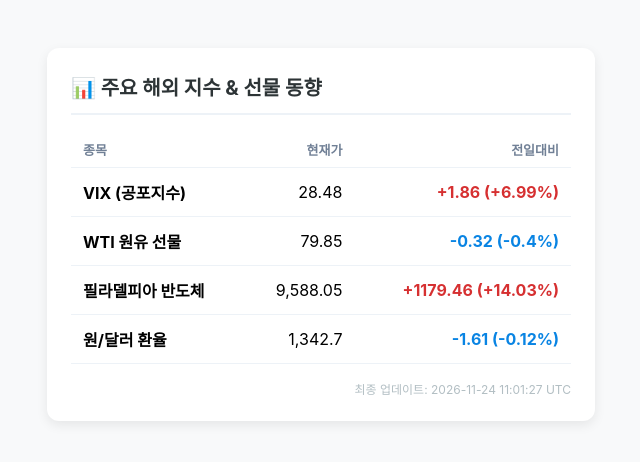
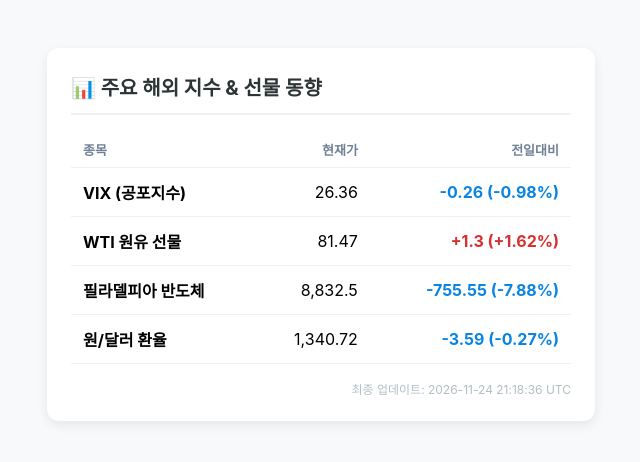
Before and after one commit to jungjc1117/americaSectorIndex, a plain HTML site: page index.html in a window 1280 px wide. Shown: the whole page, without its empty margins (319-959 px from the left). Drawn offline with Linux system fonts and the light colour scheme.

Commit message:
Auto update market data [skip ci]

```diff
--- a/index.html
+++ b/index.html
@@ -28,39 +28,39 @@
 
     <tr>
         <td style="padding: 12px; font-weight: bold;">VIX (공포지수)</td>
-        <td style="padding: 12px; text-align: right;">28.48</td>
-        <td style="padding: 12px; text-align: right; color: #d63031; font-weight: bold;">
-            +1.86 (+6.99%)
+        <td style="padding: 12px; text-align: right;">26.36</td>
+        <td style="padding: 12px; text-align: right; color: #0984e3; font-weight: bold;">
+            -0.26 (-0.98%)
         </td>
     </tr>
 
     <tr>
         <td style="padding: 12px; font-weight: bold;">WTI 원유 선물</td>
-        <td style="padding: 12px; text-align: right;">79.85</td>
-        <td style="padding: 12px; text-align: right; color: #0984e3; font-weight: bold;">
-            -0.32 (-0.4%)
+        <td style="padding: 12px; text-align: right;">81.47</td>
+        <td style="padding: 12px; text-align: right; color: #d63031; font-weight: bold;">
+            +1.3 (+1.62%)
         </td>
     </tr>
 
     <tr>
         <td style="padding: 12px; font-weight: bold;">필라델피아 반도체</td>
-        <td style="padding: 12px; text-align: right;">9,588.05</td>
-        <td style="padding: 12px; text-align: right; color: #d63031; font-weight: bold;">
-            +1179.46 (+14.03%)
+        <td style="padding: 12px; text-align: right;">8,832.5</td>
+        <td style="padding: 12px; text-align: right; color: #0984e3; font-weight: bold;">
+            -755.55 (-7.88%)
         </td>
     </tr>
 
     <tr>
         <td style="padding: 12px; font-weight: bold;">원/달러 환율</td>
-        <td style="padding: 12px; text-align: right;">1,342.7</td>
+        <td style="padding: 12px; text-align: right;">1,340.72</td>
         <td style="padding: 12px; text-align: right; color: #0984e3; font-weight: bold;">
-            -1.61 (-0.12%)
+            -3.59 (-0.27%)
         </td>
     </tr>
 
             </tbody>
         </table>
-        <div class="update-time">최종 업데이트: 2026-11-24 11:01:27 UTC</div>
+        <div class="update-time">최종 업데이트: 2026-11-24 21:18:36 UTC</div>
     </div>
 </body>
 </html>
```
